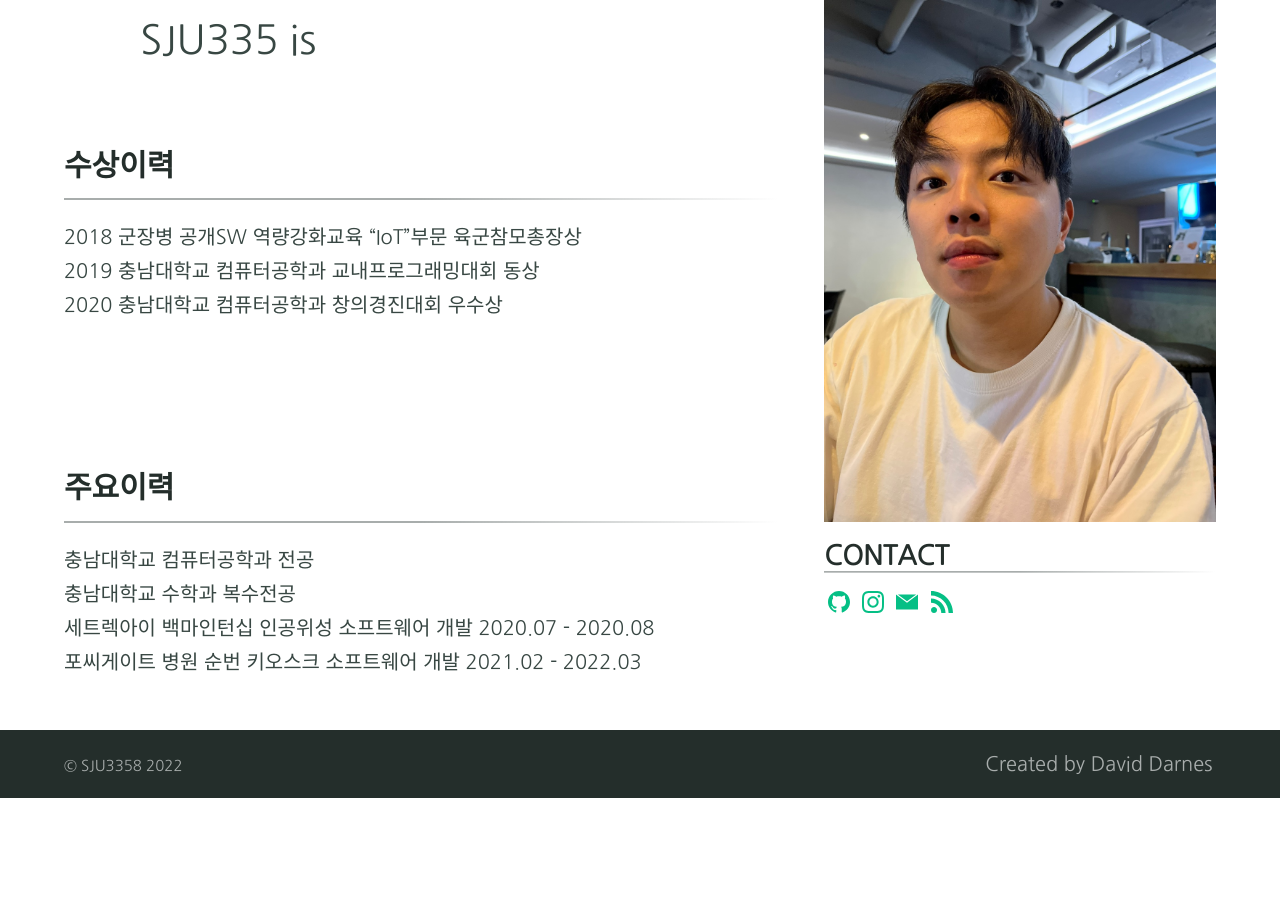
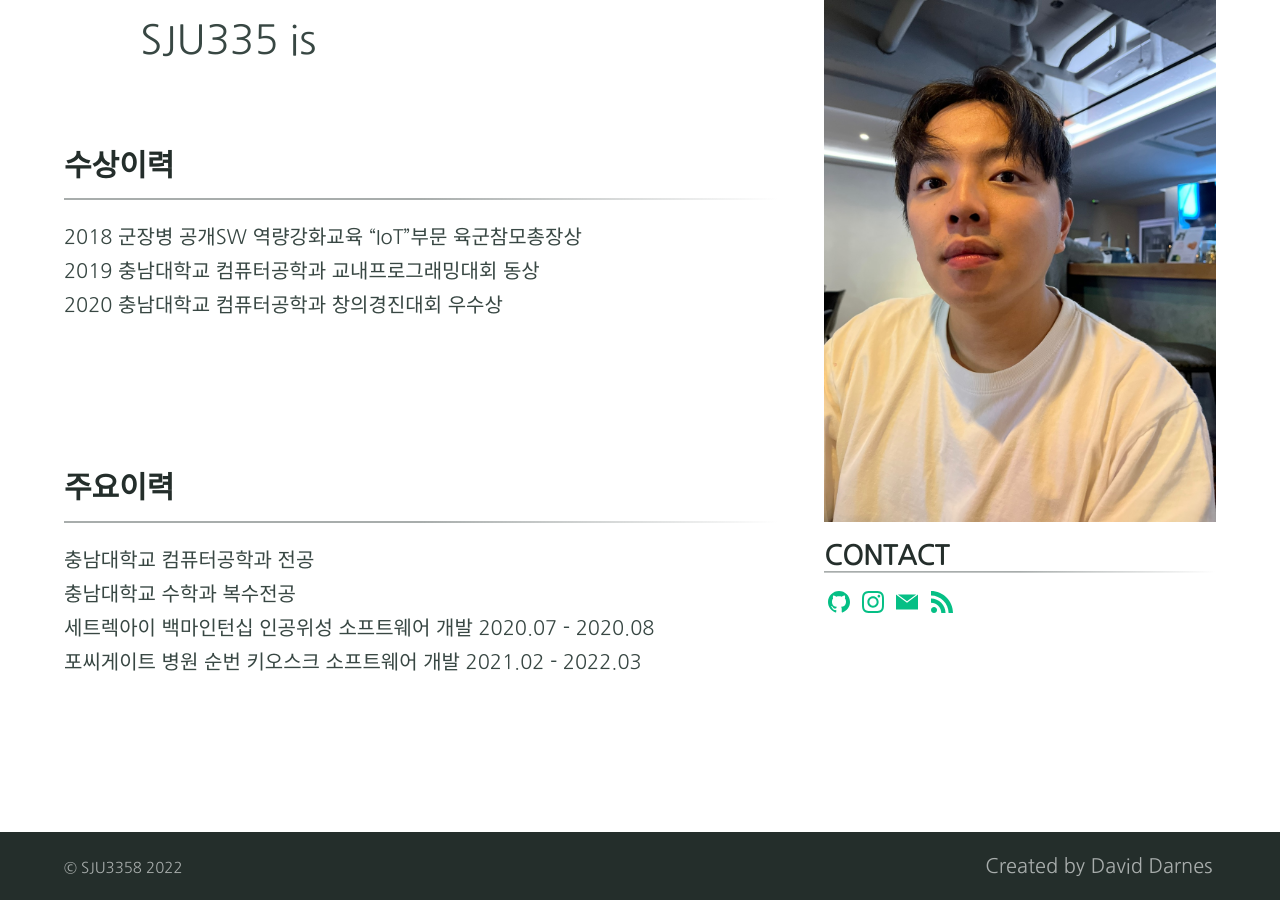
Before and after one commit to sju3358/sju3358.github.io, a Jekyll site: the page built from aboutme.md, in a window 1280 px wide and 900 px high, scrolled down 449 px. Built offline with Jekyll 4.4.1, drawn with Linux system fonts in a browser that asks for light colours; nearby versions of some CDN libraries; before the commit the page ends 1247 px from its top, so only the background shows below that.

Commit message:
ㅁㄴㅇㄹ

```diff
--- a/aboutme.md
+++ b/aboutme.md
@@ -58,8 +58,9 @@
     width:30%;
 }
 .second{
-    float: left;
-    width: auto;
+  margin-left: 2%;
+  float: left;
+  width: auto;
 }
   </style>
   <div class="parent">
@@ -89,3 +90,6 @@
 충남대학교 수학과 복수전공
 세트렉아이 백마인턴십 인공위성 소프트웨어 개발 2020.07 - 2020.08
 포씨게이트 병원 순번 키오스크 소프트웨어 개발 2021.02 - 2022.03
+
+<br/>
+<br/>
```
